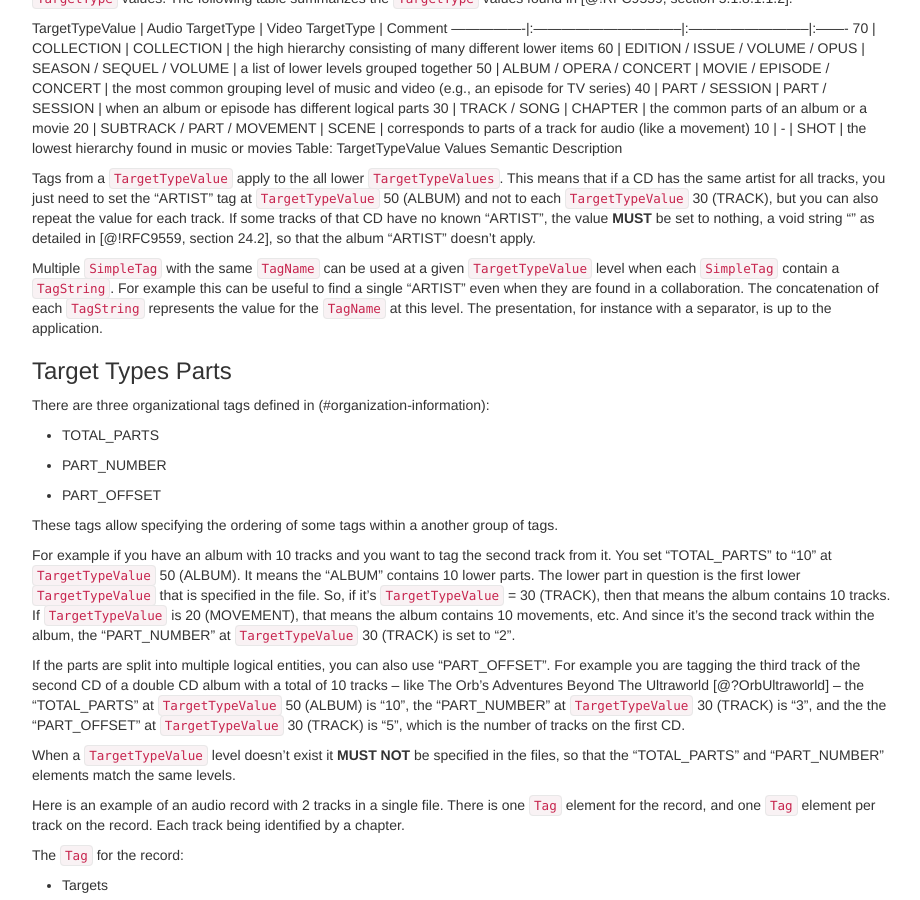
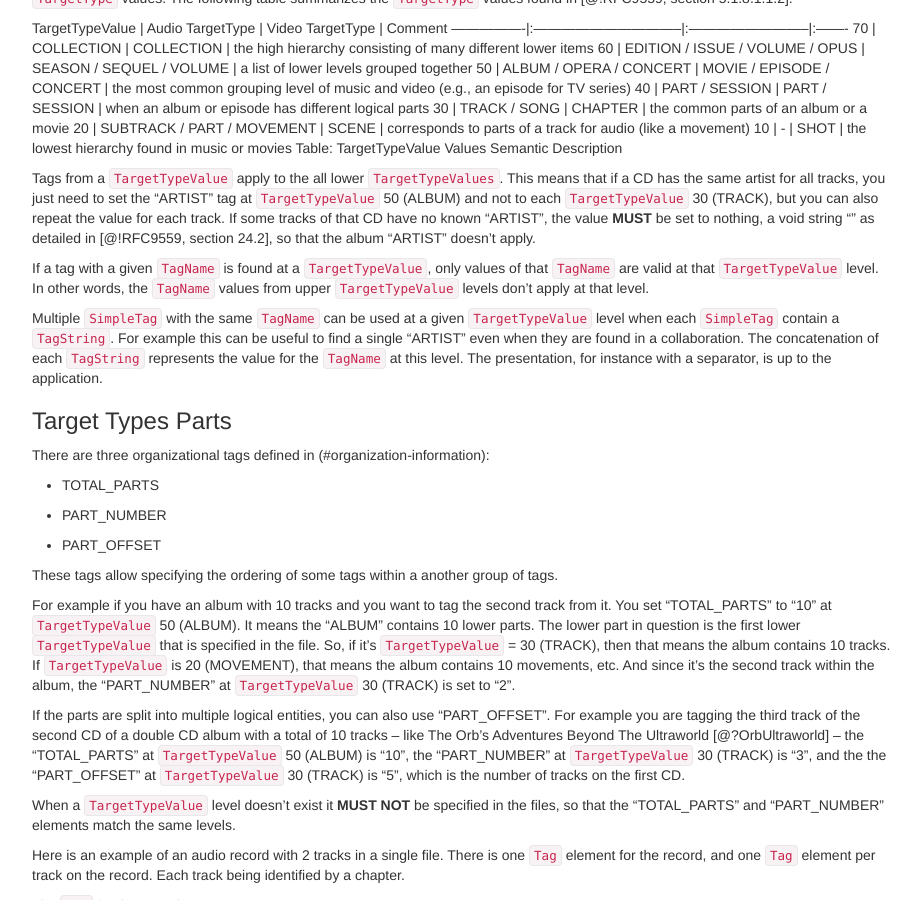
Before and after one commit to ietf-wg-cellar/matroska-specification, a Jekyll site: the page built from tagging.md, in a window 1280 px wide and 900 px high, scrolled down 2206 px. Shown: the whole window, without its empty margins (273-1193 px from the left). Built offline with Jekyll 4.4.1, drawn with Linux system fonts in a browser that asks for light colours; our own code applies the rules of GitHub Pages for plain Markdown files.

Commit message:
add a rule about tag level replacement at lower level
It was implied by all the other rules but never expressed explicitly.

```diff
--- a/tagging.md
+++ b/tagging.md
@@ -150,6 +150,10 @@ If some tracks of that CD have no known
 "ARTIST", the value **MUST** be set to nothing, a void string "" as detailed in [@!RFC9559, section 24.2],
 so that the album "ARTIST" doesn't apply.
 
+If a tag with a given `TagName` is found at a `TargetTypeValue`,
+only values of that `TagName` are valid at that `TargetTypeValue` level.
+In other words, the `TagName` values from upper `TargetTypeValue` levels don't apply at that level.
+
 Multiple `SimpleTag` with the same `TagName` can be used at a given `TargetTypeValue` level when each `SimpleTag` contain a `TagString`.
 For example this can be useful to find a single "ARTIST" even when they are found in a collaboration.
 The concatenation of each `TagString` represents the value for the `TagName` at this level.
```
